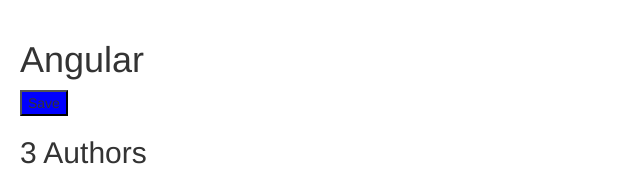
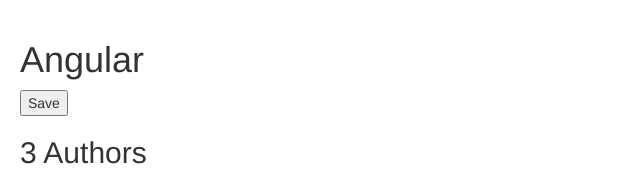
Before and after one commit to esawei/AngularLab, an Angular app: page / in a window 1280 px wide. Shown: the top 180 px of the page, without its empty margins (0-640 px from the left). Built offline with nearby package versions, Linux system fonts and the light colour scheme.

Commit message:
45. Event Binding

```diff
--- a/src/app/courses.component.ts
+++ b/src/app/courses.component.ts
@@ -4,9 +4,19 @@
 @Component({
     selector: 'courses',
     template: `
-        <button [style.backgroundColor]="isActive ? 'blue' : 'white'">Save</button>
+        <div (click)="onDivClicked()">
+            <button (click)="onSave($event)">Save</button>
+        </div>
     `
 })
 export class CoursesComponent {
-    isActive = true;
+    onDivClicked() {
+        console.log("Div was clicked.");
+    }
+
+    onSave($event) {
+        $event.stopPropagation();
+
+        console.log("Button was clicked.", $event)
+    }
 }
```
